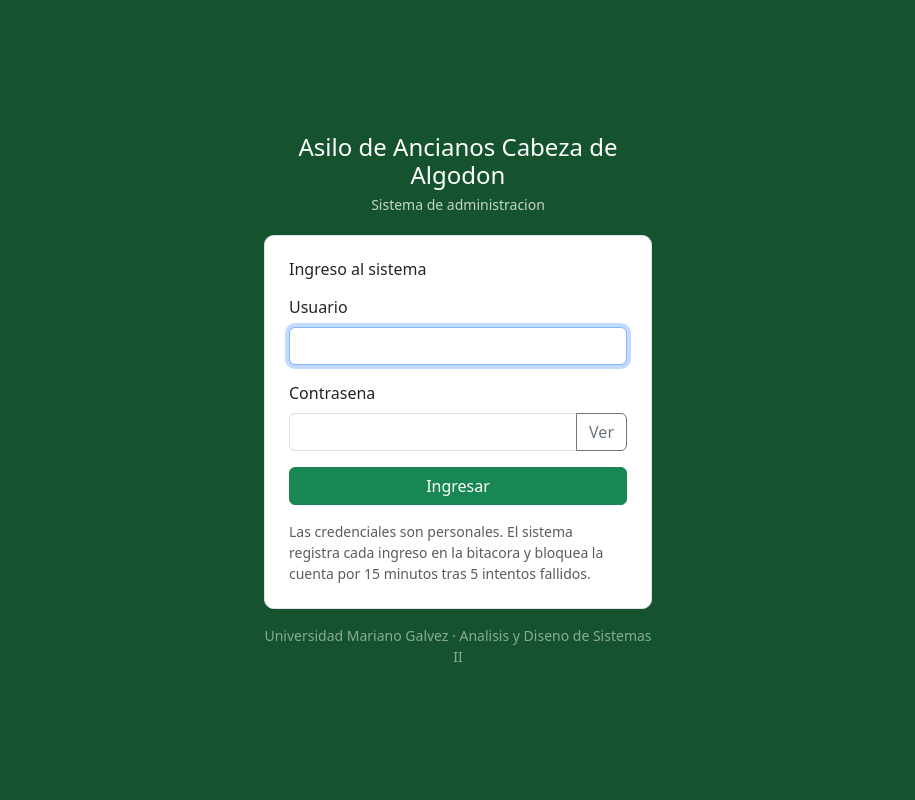
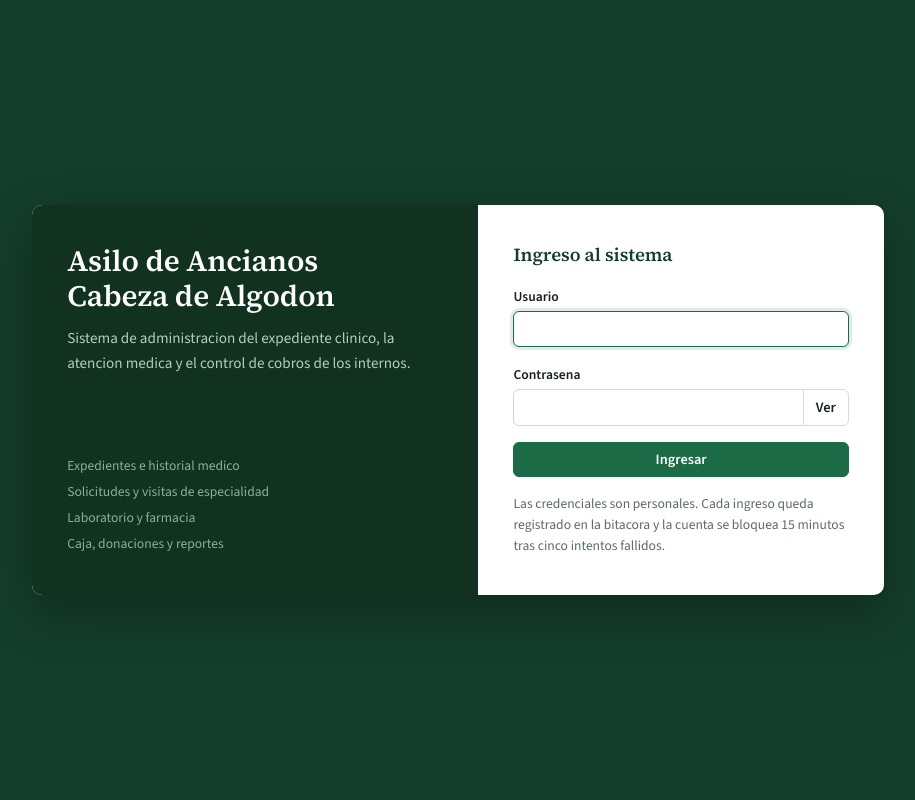
Before and after one commit to Bransly/asilo-cabeza-de-algodon, a Flask app: page /login?siguiente=/caja in a window 1280 px wide. Shown: the whole page, without its empty margins (182-1097 px from the left). Run offline with Flask 3, Linux system fonts and the light colour scheme.

```diff
--- /dev/null
+++ b/app-base/static/css/asilo.css
@@ -0,0 +1,328 @@
+/*
+  Identidad visual del Sistema del Asilo Cabeza de Algodon.
+
+  Se construye sobre Bootstrap, pero redefine los colores, la tipografia y los
+  componentes para que el sistema tenga identidad propia y no el aspecto por
+  defecto del framework.
+
+  Criterios de diseno:
+  - Legibilidad primero: el personal usa el sistema toda la jornada y buena
+    parte de los usuarios son adultos mayores o personal clinico con prisa.
+  - Densidad comoda: mucha tabla y mucho formulario, sin apretar la lectura.
+  - Contraste suficiente para cumplir el nivel AA de accesibilidad.
+*/
+
+:root {
+  /* Color */
+  --pino: #143d2b;          /* barra lateral y titulos */
+  --verde: #1c6b47;         /* acciones principales */
+  --verde-claro: #e7f0eb;   /* fondos suaves y estados activos */
+  --tinta: #16211c;         /* texto */
+  --tinta-suave: #5c6b63;   /* texto secundario */
+  --papel: #eef1f0;         /* fondo de la aplicacion */
+  --superficie: #ffffff;    /* tarjetas y tablas */
+  --borde: #d7ded9;
+  --ambar: #a9700f;         /* pendiente */
+  --ambar-fondo: #fdf5e4;
+  --granate: #8f2a2a;       /* saldo por cobrar, acciones irreversibles */
+  --granate-fondo: #fbeeee;
+
+  /* Tipografia */
+  --serif: "Source Serif 4", Georgia, "Times New Roman", serif;
+  --sans: "Source Sans 3", "Segoe UI", system-ui, -apple-system, sans-serif;
+
+  /* Medidas */
+  --lateral: 232px;
+  --radio: 6px;
+}
+
+/* ------------------------------------------------------------- base --- */
+body {
+  background: var(--papel);
+  color: var(--tinta);
+  font-family: var(--sans);
+  font-size: 15px;
+  line-height: 1.55;
+}
+
+h1, h2, h3, h4, h5, h6, .titular {
+  font-family: var(--serif);
+  color: var(--pino);
+  font-weight: 600;
+  letter-spacing: -0.005em;
+}
+
+a { color: var(--verde); text-decoration-thickness: 1px; text-underline-offset: 2px; }
+a:hover { color: var(--pino); }
+
+/* Los montos alinean por columna gracias a los numerales tabulares. */
+.monto, td.monto, .kpi-valor { font-variant-numeric: tabular-nums; }
+
+:focus-visible {
+  outline: 2px solid var(--verde);
+  outline-offset: 2px;
+}
+
+@media (prefers-reduced-motion: reduce) {
+  * { transition: none !important; animation: none !important; }
+}
+
+/* --------------------------------------------------- barra lateral --- */
+.lateral {
+  position: fixed;
+  inset: 0 auto 0 0;
+  width: var(--lateral);
+  background: var(--pino);
+  color: #dbe7e0;
+  display: flex;
+  flex-direction: column;
+  z-index: 1030;
+}
+
+.lateral .marca {
+  padding: 1.1rem 1.15rem 0.9rem;
+  border-bottom: 1px solid rgba(255, 255, 255, 0.12);
+}
+
+.lateral .marca .nombre {
+  font-family: var(--serif);
+  font-size: 1.02rem;
+  font-weight: 600;
+  color: #fff;
+  line-height: 1.25;
+  display: block;
+  text-decoration: none;
+}
+
+.lateral .marca .lugar {
+  font-size: 0.78rem;
+  color: #9fb8ab;
+  margin-top: 0.15rem;
+}
+
+.lateral nav { padding: 0.75rem 0.6rem; flex: 1; overflow-y: auto; }
+
+.lateral nav a {
+  display: block;
+  padding: 0.5rem 0.65rem;
+  margin-bottom: 0.15rem;
+  border-radius: var(--radio);
+  color: #cfe0d6;
+  text-decoration: none;
+  font-size: 0.93rem;
+}
+
+.lateral nav a:hover { background: rgba(255, 255, 255, 0.08); color: #fff; }
+
+.lateral nav a.activo {
+  background: rgba(255, 255, 255, 0.14);
+  color: #fff;
+  font-weight: 600;
+  box-shadow: inset 3px 0 0 #7fc0a0;
+}
+
+.lateral .servicios {
+  padding: 0.85rem 1.15rem;
+  border-top: 1px solid rgba(255, 255, 255, 0.12);
+  font-size: 0.78rem;
+  color: #9fb8ab;
+}
+
+.lateral .servicios .punto {
+  display: inline-block;
+  width: 7px; height: 7px;
+  border-radius: 50%;
+  margin-right: 0.4rem;
+  vertical-align: middle;
+}
+
+.punto.activo { background: #6ec295; }
+.punto.caido { background: #d98a8a; }
+
+/* ------------------------------------------------- barra superior --- */
+.contenido { margin-left: var(--lateral); }
+
+.superior {
+  background: var(--superficie);
+  border-bottom: 1px solid var(--borde);
+  padding: 0.7rem 1.5rem;
+  display: flex;
+  justify-content: space-between;
+  align-items: center;
+  gap: 1rem;
+  flex-wrap: wrap;
+}
+
+.superior .seccion {
+  font-family: var(--serif);
+  font-size: 1.15rem;
+  color: var(--pino);
+  margin: 0;
+}
+
+.superior .quien { text-align: right; line-height: 1.25; }
+.superior .quien .nombre { font-weight: 600; font-size: 0.92rem; }
+.superior .quien .rol { font-size: 0.8rem; color: var(--tinta-suave); }
+
+.area { padding: 1.5rem; max-width: 1400px; }
+
+/* ------------------------------------------------------- tarjetas --- */
+.tarjeta {
+  background: var(--superficie);
+  border: 1px solid var(--borde);
+  border-radius: var(--radio);
+}
+
+.tarjeta-titulo {
+  font-family: var(--serif);
+  font-size: 1.03rem;
+  font-weight: 600;
+  color: var(--pino);
+  padding: 0.85rem 1.1rem;
+  border-bottom: 1px solid var(--borde);
+}
+
+/* Indicadores. El principal se distingue por color, no por tamano de caja. */
+.kpi {
+  background: var(--superficie);
+  border: 1px solid var(--borde);
+  border-left: 3px solid var(--borde);
+  border-radius: var(--radio);
+  padding: 0.8rem 0.95rem;
+  height: 100%;
+}
+
+.kpi-etiqueta { font-size: 0.82rem; color: var(--tinta-suave); }
+.kpi-valor { font-size: 1.4rem; font-weight: 600; color: var(--tinta); line-height: 1.2; }
+
+.kpi-principal { border-left-color: var(--granate); background: var(--granate-fondo); }
+.kpi-principal .kpi-valor { color: var(--granate); font-size: 1.7rem; }
+
+.dato { font-size: 0.85rem; color: var(--tinta-suave); }
+
+/* ---------------------------------------------------------- tablas --- */
+.table { --bs-table-color: var(--tinta); margin-bottom: 0; }
+
+.table > thead th {
+  font-family: var(--sans);
+  font-size: 0.78rem;
+  font-weight: 600;
+  letter-spacing: 0.01em;
+  color: var(--tinta-suave);
+  background: #f5f7f6;
+  border-bottom: 1px solid var(--borde);
+  white-space: nowrap;
+}
+
+.table > tbody td { border-color: #e8edea; vertical-align: middle; }
+.table > tbody tr:hover > td { background: #f7faf8; }
+
+/* --------------------------------------------------------- estados --- */
+.badge { font-weight: 600; font-size: 0.75rem; padding: 0.32em 0.6em; border-radius: 3px; }
+.bg-success { background: var(--verde) !important; }
+.bg-warning { background: var(--ambar-fondo) !important; color: var(--ambar) !important;
+              box-shadow: inset 0 0 0 1px #e8d5aa; }
+.bg-danger { background: var(--granate) !important; }
+.bg-primary { background: #1f5c7a !important; }
+.bg-secondary { background: #6b7a72 !important; }
+
+/* --------------------------------------------------------- botones --- */
+.btn { border-radius: var(--radio); font-weight: 600; font-size: 0.9rem; }
+
+.btn-success { background: var(--verde); border-color: var(--verde); }
+.btn-success:hover, .btn-success:focus { background: #175a3b; border-color: #175a3b; }
+
+.btn-primary { background: #1f5c7a; border-color: #1f5c7a; }
+.btn-primary:hover { background: #1a4d66; border-color: #1a4d66; }
+
+.btn-danger { background: var(--granate); border-color: var(--granate); }
+
+.btn-outline-secondary { color: var(--tinta); border-color: var(--borde); }
+.btn-outline-secondary:hover { background: #eef1f0; color: var(--tinta); border-color: #c3cdc7; }
+.btn-outline-secondary.active { background: var(--verde-claro); color: var(--pino);
+                                border-color: #b9d3c5; }
+
+.btn-outline-success { color: var(--verde); border-color: #b9d3c5; }
+.btn-outline-success:hover { background: var(--verde); border-color: var(--verde); }
+
+/* Acciones destructivas: discretas hasta que se usan. */
+.btn-eliminar, .btn.text-danger { color: var(--granate); border-color: transparent; }
+.btn-eliminar:hover, .btn.text-danger:hover { background: var(--granate-fondo); }
+
+/* ----------------------------------------------------- formularios --- */
+.form-label { font-size: 0.85rem; font-weight: 600; color: var(--tinta); margin-bottom: 0.25rem; }
+.form-control, .form-select { border-color: #cfd8d3; border-radius: var(--radio); font-size: 0.93rem; }
+.form-control:focus, .form-select:focus {
+  border-color: var(--verde);
+  box-shadow: 0 0 0 3px rgba(28, 107, 71, 0.13);
+}
+.form-text { font-size: 0.82rem; color: var(--tinta-suave); }
+
+/* Panel de calculo del cargo: el dato mas importante del modulo de cobros. */
+.calculo {
+  background: var(--verde-claro);
+  border: 1px solid #c3dccd;
+  border-radius: var(--radio);
+  padding: 0.8rem 0.95rem;
+}
+.calculo .linea { display: flex; justify-content: space-between; font-size: 0.9rem; padding: 0.12rem 0; }
+.calculo .total {
+  border-top: 1px solid #b3d2c1;
+  margin-top: 0.45rem; padding-top: 0.45rem;
+  font-size: 1.05rem; font-weight: 600; color: var(--pino);
+}
+
+/* ------------------------------------------------------- mensajes --- */
+.alert { border-radius: var(--radio); border-width: 1px; font-size: 0.93rem; }
+.alert-success { background: var(--verde-claro); border-color: #b9d3c5; color: #14532d; }
+.alert-danger { background: var(--granate-fondo); border-color: #e3bcbc; color: var(--granate); }
+.alert-warning { background: var(--ambar-fondo); border-color: #e8d5aa; color: #7a5209; }
+
+/* -------------------------------------------------------- pestanas --- */
+.nav-tabs { border-bottom-color: var(--borde); }
+.nav-tabs .nav-link { color: var(--tinta-suave); border: none; font-weight: 600; padding: 0.55rem 0.9rem; }
+.nav-tabs .nav-link:hover { color: var(--pino); border: none; }
+.nav-tabs .nav-link.active {
+  color: var(--pino); background: transparent; border: none;
+  box-shadow: inset 0 -2px 0 var(--verde);
+}
+
+/* ------------------------------------------------- correo y fichas --- */
+.correo {
+  background: #f6f8f7;
+  border: 1px solid var(--borde);
+  border-radius: var(--radio);
+  font-size: 0.85rem;
+  white-space: pre-wrap;
+  max-height: 150px;
+  overflow-y: auto;
+  padding: 0.65rem;
+}
+
+.texto-ficha { white-space: pre-wrap; }
+
+/* ---------------------------------------------------------- movil --- */
+@media (max-width: 991px) {
+  .lateral {
+    position: static;
+    width: 100%;
+    flex-direction: row;
+    align-items: center;
+    flex-wrap: wrap;
+  }
+  .lateral .marca { border-bottom: none; padding: 0.8rem 1rem; }
+  .lateral nav { display: flex; gap: 0.2rem; overflow-x: auto; padding: 0 0.6rem 0.6rem; }
+  .lateral nav a { white-space: nowrap; }
+  .lateral .servicios { border-top: none; margin-left: auto; }
+  .contenido { margin-left: 0; }
+  .area { padding: 1rem; }
+}
+
+/* -------------------------------------------------------- impresion --- */
+@media print {
+  .lateral, .superior, .sin-impresion, .alert { display: none !important; }
+  .contenido { margin-left: 0; }
+  .area { padding: 0; max-width: 100%; }
+  .tarjeta { border: none; }
+  body { background: #fff; font-size: 11pt; }
+}
--- a/app-base/templates/bitacora.html
+++ b/app-base/templates/bitacora.html
@@ -1,5 +1,7 @@
 {% extends "base.html" %}
 {% block titulo %}Bitacora de auditoria{% endblock %}
+
+{% block seccion %}Bitacora de auditoria{% endblock %}
 
 {% block contenido %}
 <div class="tarjeta">
--- a/app-base/templates/caja.html
+++ b/app-base/templates/caja.html
@@ -1,5 +1,7 @@
 {% extends "base.html" %}
 {% block titulo %}Caja - Asilo Cabeza de Algodon{% endblock %}
+
+{% block seccion %}Caja{% endblock %}
 
 {% block contenido %}
 <div class="row g-3 mb-4">
--- a/app-base/templates/farmacia.html
+++ b/app-base/templates/farmacia.html
@@ -1,5 +1,7 @@
 {% extends "base.html" %}
 {% block titulo %}Farmacia{% endblock %}
+
+{% block seccion %}Farmacia{% endblock %}
 
 {% block contenido %}
 <div class="tarjeta mb-4">
@@ -30,8 +32,7 @@
               <a href="{{ url_for('expediente', paciente_id=r.visita.paciente.id) }}">
                 {{ r.visita.paciente.nombre }}</a>
               <div class="dato">
-                <a href="{{ url_for('visita', visita_id=r.visita.id) }}">Visita #{{ r.visita.id }}</a>
-                &middot; {{ r.visita.medico.nombre }}
+                <a href="{{ url_for('visita', visita_id=r.visita.id) }}">Visita #{{ r.visita.id }}</a>, {{ r.visita.medico.nombre }}
               </div>
             </td>
             <td>{{ r.nombre }}</td>
--- a/app-base/templates/fundacion.html
+++ b/app-base/templates/fundacion.html
@@ -1,5 +1,7 @@
 {% extends "base.html" %}
 {% block titulo %}Modulo de la fundacion{% endblock %}
+
+{% block seccion %}Solicitudes de atencion{% endblock %}
 
 {% block contenido %}
 <div class="tarjeta">
--- a/app-base/templates/laboratorio.html
+++ b/app-base/templates/laboratorio.html
@@ -1,5 +1,7 @@
 {% extends "base.html" %}
 {% block titulo %}Laboratorio clinico{% endblock %}
+
+{% block seccion %}Laboratorio clinico{% endblock %}
 
 {% block contenido %}
 <div class="tarjeta mb-4">
--- a/app-base/templates/login.html
+++ b/app-base/templates/login.html
@@ -5,29 +5,80 @@
   <meta name="viewport" content="width=device-width, initial-scale=1">
   <title>Ingreso al sistema - Asilo Cabeza de Algodon</title>
   <link href="https://cdn.jsdelivr.net/npm/bootstrap@5.3.3/dist/css/bootstrap.min.css" rel="stylesheet">
+  <link rel="preconnect" href="https://fonts.googleapis.com">
+  <link rel="preconnect" href="https://fonts.gstatic.com" crossorigin>
+  <link href="https://fonts.googleapis.com/css2?family=Source+Sans+3:wght@400;600;700&family=Source+Serif+4:opsz,wght@8..60,400;8..60,600&display=swap" rel="stylesheet">
+  <link href="{{ url_for('static', filename='css/asilo.css') }}" rel="stylesheet">
   <style>
-    body { background: #14532d; min-height: 100vh; display: flex; align-items: center; }
-    .caja-ingreso { max-width: 420px; width: 100%; margin: 0 auto; }
-    .tarjeta { border: 1px solid #dfe3e8; border-radius: .6rem; background: #fff; }
-    .marca { color: #fff; text-align: center; margin-bottom: 1.25rem; }
+    body { background: var(--pino); min-height: 100vh; display: grid; place-items: center; }
+    .acceso { width: 100%; max-width: 900px; padding: 1.5rem; }
+
+    .panel {
+      display: grid;
+      grid-template-columns: 1.1fr 1fr;
+      background: var(--superficie);
+      border-radius: 10px;
+      overflow: hidden;
+      box-shadow: 0 18px 50px rgba(0, 0, 0, .28);
+    }
+
+    .presentacion {
+      background: #10321f;
+      color: #cfe0d6;
+      padding: 2.4rem 2.2rem;
+      display: flex;
+      flex-direction: column;
+      justify-content: space-between;
+    }
+    .presentacion h1 {
+      font-family: var(--serif);
+      color: #fff;
+      font-size: 1.85rem;
+      line-height: 1.18;
+      margin: 0 0 .8rem;
+    }
+    .presentacion p { font-size: .95rem; line-height: 1.6; margin: 0; color: #b6cdc0; }
+    .presentacion .modulos { font-size: .85rem; color: #8fae9d; margin-top: 2rem; line-height: 1.9; }
+
+    .ingreso { padding: 2.4rem 2.2rem; }
+    .ingreso h2 { font-size: 1.15rem; margin-bottom: 1.2rem; }
+
+    @media (max-width: 767px) {
+      .panel { grid-template-columns: 1fr; }
+      .presentacion { padding: 1.6rem; }
+      .presentacion .modulos { display: none; }
+    }
   </style>
 </head>
 <body>
 
-<div class="caja-ingreso px-3">
-  <div class="marca">
-    <h1 class="h4 mb-1">Asilo de Ancianos Cabeza de Algodon</h1>
-    <div class="small opacity-75">Sistema de administracion</div>
+<div class="acceso">
+  <div class="panel">
+
+    <section class="presentacion">
+      <div>
+        <h1>Asilo de Ancianos<br>Cabeza de Algodon</h1>
+        <p>
+          Sistema de administracion del expediente clinico, la atencion medica
+          y el control de cobros de los internos.
+        </p>
       </div>
+      <div class="modulos">
+        Expedientes e historial medico<br>
+        Solicitudes y visitas de especialidad<br>
+        Laboratorio y farmacia<br>
+        Caja, donaciones y reportes
+      </div>
+    </section>
 
-  <div class="tarjeta p-4">
+    <section class="ingreso">
+      <h2>Ingreso al sistema</h2>
+
       {% with mensajes = get_flashed_messages(with_categories=true) %}
         {% for categoria, texto in mensajes %}
-        <div class="alert alert-{{ categoria }} py-2 small" role="alert">{{ texto }}</div>
+          <div class="alert alert-{{ categoria }} py-2" role="alert">{{ texto }}</div>
         {% endfor %}
       {% endwith %}
-
-    <h2 class="h6 mb-3">Ingreso al sistema</h2>
 
       <form method="post" action="{{ url_for('login') }}" autocomplete="off">
         <input type="hidden" name="siguiente" value="{{ siguiente or '' }}">
@@ -42,23 +93,20 @@
           <label class="form-label" for="contrasena">Contrasena</label>
           <div class="input-group">
             <input id="contrasena" name="contrasena" type="password" class="form-control" required>
-          <button class="btn btn-outline-secondary" type="button" id="verContrasena"
-                  aria-label="Mostrar u ocultar la contrasena">Ver</button>
+            <button class="btn btn-outline-secondary" type="button" id="verContrasena">Ver</button>
           </div>
         </div>
 
         <button class="btn btn-success w-100">Ingresar</button>
       </form>
 
-    <p class="small text-muted mt-3 mb-0">
-      Las credenciales son personales. El sistema registra cada ingreso en la bitacora
-      y bloquea la cuenta por 15 minutos tras 5 intentos fallidos.
+      <p class="dato mt-3 mb-0">
+        Las credenciales son personales. Cada ingreso queda registrado en la bitacora
+        y la cuenta se bloquea 15 minutos tras cinco intentos fallidos.
       </p>
+    </section>
+
   </div>
-
-  <p class="text-center text-white-50 small mt-3 mb-0">
-    Universidad Mariano Galvez &middot; Analisis y Diseno de Sistemas II
-  </p>
 </div>
 
 <script src="https://cdn.jsdelivr.net/npm/bootstrap@5.3.3/dist/js/bootstrap.bundle.min.js"></script>
--- a/app-base/templates/pacientes.html
+++ b/app-base/templates/pacientes.html
@@ -1,5 +1,7 @@
 {% extends "base.html" %}
 {% block titulo %}Internos - Asilo Cabeza de Algodon{% endblock %}
+
+{% block seccion %}Internos del asilo{% endblock %}
 
 {% block contenido %}
 <div class="row g-4">
--- a/app-base/templates/panel.html
+++ b/app-base/templates/panel.html
@@ -1,5 +1,7 @@
 {% extends "base.html" %}
 {% block titulo %}Panel - Asilo Cabeza de Algodon{% endblock %}
+
+{% block seccion %}Panel general{% endblock %}
 
 {% block contenido %}
 <div class="row g-3 mb-4">
--- a/app-base/templates/reportes.html
+++ b/app-base/templates/reportes.html
@@ -1,5 +1,7 @@
 {% extends "base.html" %}
 {% block titulo %}Reportes - Asilo Cabeza de Algodon{% endblock %}
+
+{% block seccion %}Reportes{% endblock %}
 
 {% block contenido %}
 <div class="tarjeta">
```
Also changed, not shown: app-base/templates/base.html (+62 -92 lines), app-base/templates/expediente.html (+8 -9 lines), app-base/templates/reporte_ficha.html (+7 -6 lines), app-base/templates/reporte_tabla.html (+4 -3 lines), app-base/templates/visita.html (+6 -5 lines). Lines whose indentation alone changed are shown as unchanged.
